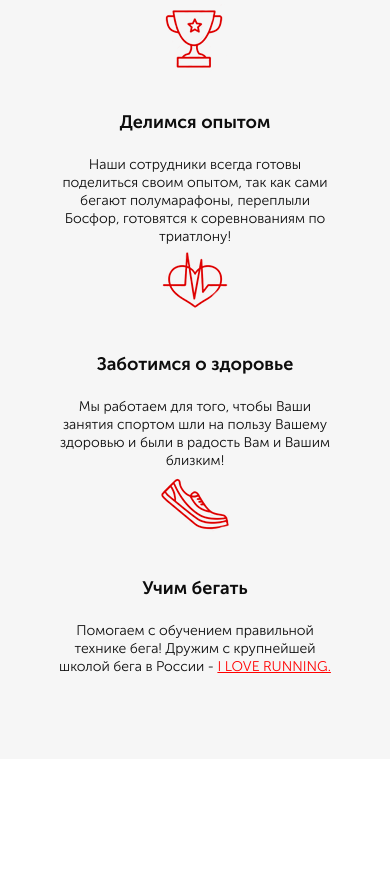
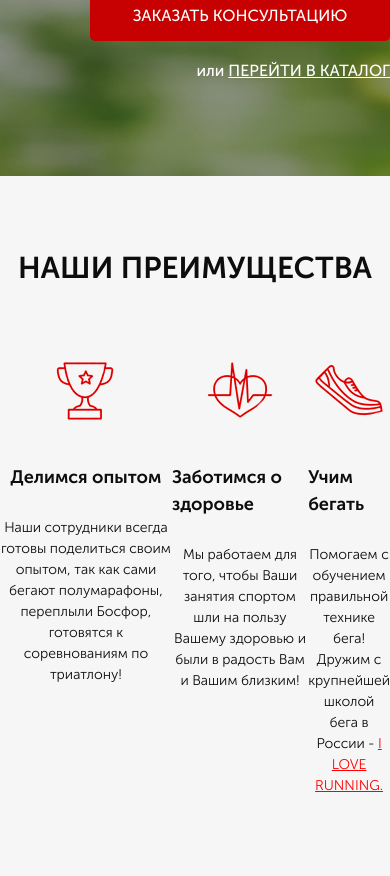
Before and after one commit to ruslanabiev/Pulse, a website: page src/index.html in a window 390 px wide. Shown: the part 642-1518 px from the top of the page. Before the commit the page ends 1401 px from the top, so only its background shows below. Drawn offline with Linux system fonts and the light colour scheme.

Commit message:
download the reference version

```diff
--- a/src/css/header.min.css
+++ /dev/null
@@ -1 +0,0 @@
-.header{display:flex;justify-content:space-between;justify-content:center}
--- a/src/index.html
+++ b/src/index.html
@@ -1,22 +1,20 @@
 <!DOCTYPE html>
-<html lang="en">
-
+<html lang="ru">
 <head>
     <meta charset="UTF-8">
     <meta name="viewport" content="width=device-width, initial-scale=1.0">
+    <meta http-equiv="X-UA-Compatible" content="ie=edge">
     <title>Pulse</title>
     <link rel="stylesheet" href="css/bootstrap-reboot.min.css">
     <link rel="stylesheet" href="css/font.css">
     <link rel="stylesheet" href="css/style.min.css">
 </head>
-
 <body>
-
     <div class="promo">
         <div class="container">
             <header class="header">
                 <a href="#" class="header__logo">
-                    <img src="icons/logo.png" alt="logo.png">
+                    <img src="icons/logo.png" alt="logo">
                 </a>
                 <div class="header__official">
                     Официальный представитель
@@ -29,7 +27,7 @@
             </header>
 
             <div class="promo__wrapper">
-                <h1 class="promo__header">подбор пульсометра</h1>
+                <h1 class="promo__header">Подбор пульсометра</h1>
                 <h2 class="promo__subheader">с учётом Вашего уровня подготовки</h2>
 
                 <div class="promo__icons">
@@ -50,46 +48,54 @@
                     </div>
                 </div>
 
-                <button class="button button_main">заказать консультацию</button>
+                <button class="button button_main">заказать кОНСУЛЬТАЦИЮ</button>
                 <div class="promo__link">
                     или
                     <a href="#">ПЕРЕЙТИ В КАТАЛОГ</a>
                 </div>
-
             </div>
-
 
         </div>
     </div>
 
-    <div class="advantage">
+    <div class="advantages">
         <div class="container">
-            <h2 class="advantage__header">наши приемущества</h2>
-            <div class="advantage__wrapper">
-                <div class="advantage__item">
-                    <img src="icons/advantages/cup.png" alt="cup">
-                    <div class="advantage__title">Делимся опытом</div>
-                    <div class="advantage__descr">Наши сотрудники всегда готовы поделиться своим опытом, так как сами
-                        бегают полумарафоны, переплыли Босфор, готовятся к соревнованиям по триатлону!</div>
+            <h2 class="title">НАШИ ПРЕИМУЩЕСТВА</h2>
+            <div class="advantages__wrapper">
+                <div class="advantages__item">
+                    <img src="icons/advantages/cup.png" alt="cup" class="advantages__icon">
+                    <div class="advantages__subtitle">
+                        Делимся опытом
+                    </div>
+                    <div class="advantages__descr">
+                        Наши сотрудники всегда готовы поделиться своим опытом,
+                        так как сами бегают полумарафоны, переплыли Босфор, готовятся к соревнованиям по триатлону!
+                    </div>
                 </div>
-                <div class="advantage__item">
-                    <img src="icons/advantages/heart.png" alt="heart">
-                    <div class="advantage__title">Заботимся о здоровье</div>
-                    <div class="advantage__descr">Мы работаем для того, чтобы Ваши занятия спортом шли на пользу Вашему
-                        здоровью и были в радость Вам и Вашим близким!</div>
+                <div class="advantages__item">
+                    <img src="icons/advantages/heart.png" alt="heart" class="advantages__icon">
+                    <div class="advantages__subtitle">
+                        Заботимся о здоровье
+                    </div>
+                    <div class="advantages__descr">
+                        Мы работаем для того,
+                        чтобы Ваши занятия спортом шли на пользу Вашему здоровью и были в радость Вам и Вашим близким!
+                    </div>
                 </div>
-                <div class="advantage__item">
-                    <img src="icons/advantages/shoe.png" alt="shoe">
-                    <div class="advantage__title">Учим бегать</div>
-                    <div class="advantage__descr">Помогаем с обучением правильной технике бега! Дружим с крупнейшей
-                        школой бега в России -
+                <div class="advantages__item">
+                    <img src="icons/advantages/shoe.png" alt="shoe" class="advantages__icon">
+                    <div class="advantages__subtitle">
+                        Учим бегать
+                    </div>
+                    <div class="advantages__descr">
+                        Помогаем с обучением
+                        правильной технике бега!<br>
+                        Дружим с крупнейшей школой бега в России -
                         <a href="#">I LOVE RUNNING.</a>
                     </div>
                 </div>
             </div>
         </div>
     </div>
-
 </body>
-
 </html>
--- a/src/sass/base/_media.scss
+++ /dev/null
@@ -1,93 +0,0 @@
-// @media (max-width: 1200px)
-
-@media (max-width: 991px) {
-	.container {
-		width: 700px;
-	}
-
-	.promo__wrapper {
-		align-items: center;
-	}
-
-	.advantage__wrapper {
-		flex-direction: column;
-	}
-}
-
-@media (max-width: 767px) {
-	.container {
-		width: 560px;
-	}
-
-	.promo {
-		&__header {
-			font-size: 30px;
-		}
-		&__subheader {
-			font-size: 20px;
-		}
-	}
-
-	.header {
-		&img {
-			width: 80%;
-		}
-		&__phone {
-			font-size: 15px;
-		}
-
-		&__logo {
-			width: 180px;
-			img {
-				width: 100%;
-			}
-		}
-	}
-
-	@media (max-width: 575px) {
-		.advantage {
-			padding-top: 30px;
-			&__wrapper {
-				margin-top: 20px;
-			}
-		}
-
-
-		.container {
-			width: 100%;
-		}
-
-		.header {
-			width: 100%;
-			padding: 0 10px;
-			&__logo img {
-				width: 80%;
-			}
-			&__official {
-				display: none;
-			}
-		}
-
-		.promo {
-			min-height: 560px;
-    		padding: 10px 0 20px 0;
-			&__wrapper {
-				margin: 30px 5px 0;
-			}
-			&__header {
-				font-size: 25px;
-				text-align: center;
-			}
-			&__subheader {
-				font-size: 18px;
-				text-align: center;
-			}
-		}
-
-		.promo__icons {
-			margin-top: 30px;
-			width: 100%;
-			padding: 0 5px;
-		}
-	}
-}
--- a/src/sass/base/_variables.scss
+++ b/src/sass/base/_variables.scss
@@ -1 +1 @@
-$main-color: #c70101
+$main-color: #c70101;
--- a/src/sass/blocks/_advantage.scss
+++ /dev/null
@@ -1,45 +0,0 @@
-.advantage {
-    min-height: 473px;
-    padding: 73px 0 83px 0;
-    background: #f6f6f6;
-
-    &__header {
-        color: #0d0d0d;
-        font-weight: 900;
-        font-size: 30px;
-        text-align: center;
-    }
-
-    &__wrapper {
-        display: flex;
-        justify-content: space-between;
-        align-items: center;
-        margin-top: 60px;
-    }
-
-    &__item {
-        display: flex;
-        flex-direction: column;
-        align-items: center;
-    }
-
-    &__title {
-        margin-top: 35px;
-        font-weight: 700;
-        font-size: 18px;
-        color: #0d0d0d;
-    }
-
-    &__descr {
-        max-width: 272px;
-        margin-top: 20px;
-        color: #0d0d0d;
-        font-weight: 300;
-        font-size: 14px;
-        line-height: 18px;
-        text-align: center;
-        a {
-            color: red;
-    }
-    }
-}
--- /dev/null
+++ b/src/sass/blocks/_advantages.scss
@@ -0,0 +1,32 @@
+.advantages {
+    padding: 70px 0 80px 0;
+    background-color: #f6f6f6;
+    &__wrapper {
+        margin-top: 65px;
+        display: flex;
+        justify-content: space-between;
+    }
+    &__item {
+        display: flex;
+        flex-direction: column;
+        align-items: center;
+        max-width: 238px;
+    }
+    &__subtitle {
+        margin-top: 38px;
+        color: #0d0d0d;
+        font-size: 18px;
+        font-weight: 700;
+    }
+    &__descr {
+        margin-top: 26px;
+        color: #0d0d0d;
+        font-size: 14px;
+        font-weight: 300;
+        text-align: center;
+        a {
+            color: #ff0000;
+            text-decoration: underline;
+        }
+    }
+}
--- a/src/sass/blocks/_buttons.scss
+++ b/src/sass/blocks/_buttons.scss
@@ -1,19 +1,17 @@
 .button {
     width: 150px;
     height: 30px;
+    border-radius: 5px;
     background-color: $main-color;
-    border-radius: 5px;
     border: none;
-    color: #FFFFFF;
+    color: #ffffff;
+    font-size: 12px;
     font-weight: 500;
-    font-size: 12px;
-    line-height: 12px;
-    text-align: center;
     text-transform: uppercase;
     &_main {
-        width: 303px;
-        height: 54px;
+        margin-top: 67px;
+        width: 300px;
+        height: 50px;
         font-size: 16px;
-        margin-top: 67px;
     }
 }
--- a/src/sass/blocks/_header.scss
+++ b/src/sass/blocks/_header.scss
@@ -2,37 +2,32 @@
     display: flex;
     justify-content: space-between;
     align-items: center;
-    &__logo{
+    &__logo {
         width: 250px;
         img {
             width: 100%;
         }
     }
     &__official {
-        color: #FFFFFF;
+        color: #ffffff;
+        font-size: 12px;
         font-weight: 500;
-        font-size: 12px;
         text-align: center;
         span {
             display: block;
-            color: #FFFFFF;
-            font-weight: 500;
             font-size: 18px;
-            line-height: 29px;
         }
     }
-
     &__phone {
         display: block;
-        color: #FFFFFF;
-        font-weight: 900;
+        color: #ffffff;
         font-size: 18px;
+        font-weight: 700;
         &:hover {
-            color: #FFFFFF;
+            color: #fff;
             text-decoration: none;
         }
     }
-
     &__contacts {
         display: flex;
         flex-direction: column;
--- a/src/sass/blocks/_promo.scss
+++ b/src/sass/blocks/_promo.scss
@@ -1,38 +1,34 @@
 .promo {
     min-height: 650px;
     padding: 21px 0 93px 0;
-    background: url('../img/main.jpg') center (center/cover) no-repeat;
+    background: url(../img/main.jpg) center (center/cover) no-repeat;
     &__wrapper {
         display: flex;
         flex-direction: column;
         align-items: flex-end;
         margin-top: 90px;
     }
-
     &__header {
-        margin-bottom: 0;
-        color: #FFFFFF;
+        color: #ffffff;
+        font-size: 42px;
         font-weight: 700;
-        font-size: 42px;
+        text-transform: uppercase;
+        line-height: 42px;
+    }
+    &__subheader {
+        margin-top: 17px;
+        color: #ffffff;
+        font-size: 24px;
+        line-height: 24px;
+        font-weight: 500;
         text-transform: uppercase;
     }
-
-    &__subheader {
-        margin-top: 17px;
-        color: #FFFFFF;
-        font-weight: 500;
-        font-size: 24px;
-        line-height: 24px;
-        text-transform: uppercase;
-    }
-
     &__icons {
         margin-top: 65px;
         width: 425px;
         display: flex;
         justify-content: space-between;
     }
-
     &__icon {
         width: 108px;
         text-align: center;
@@ -45,17 +41,15 @@
             margin-bottom: 20px;
         }
     }
-
     &__link {
-        color: #FFFFFF;
+        color: #ffffff;
+        font-size: 16px;
+        font-weight: 500;
         margin-top: 18px;
-        font-weight: 500;
-        font-size: 16px;
-        line-height: 25px;
         a {
-            color: #FFFFFF;
+            color: #ffffff;
+            text-transform: uppercase;
             text-decoration: underline;
-            text-transform: uppercase;
         }
     }
 }
--- /dev/null
+++ b/src/sass/blocks/_titles.scss
@@ -0,0 +1,6 @@
+.title {
+    color: #0d0d0d;
+    font-size: 30px;
+    font-weight: 700;
+    text-align: center;
+}
--- a/src/sass/style.scss
+++ b/src/sass/style.scss
@@ -6,13 +6,8 @@
     max-width: 950px;
     margin: 0 auto;
 }
-
-
 @import 'blocks/promo';
 @import 'blocks/header.scss';
 @import 'blocks/buttons';
-@import 'blocks/advantage';
-
-
-
-@import 'base/media';
+@import 'blocks/advantages';
+@import 'blocks/titles';
```
Also changed, not shown: src/css/bootstrap-reboot.min.css, src/css/font.css (line endings or trailing spaces), src/css/style.min.css, src/sass/base/_general.scss (deleted).
